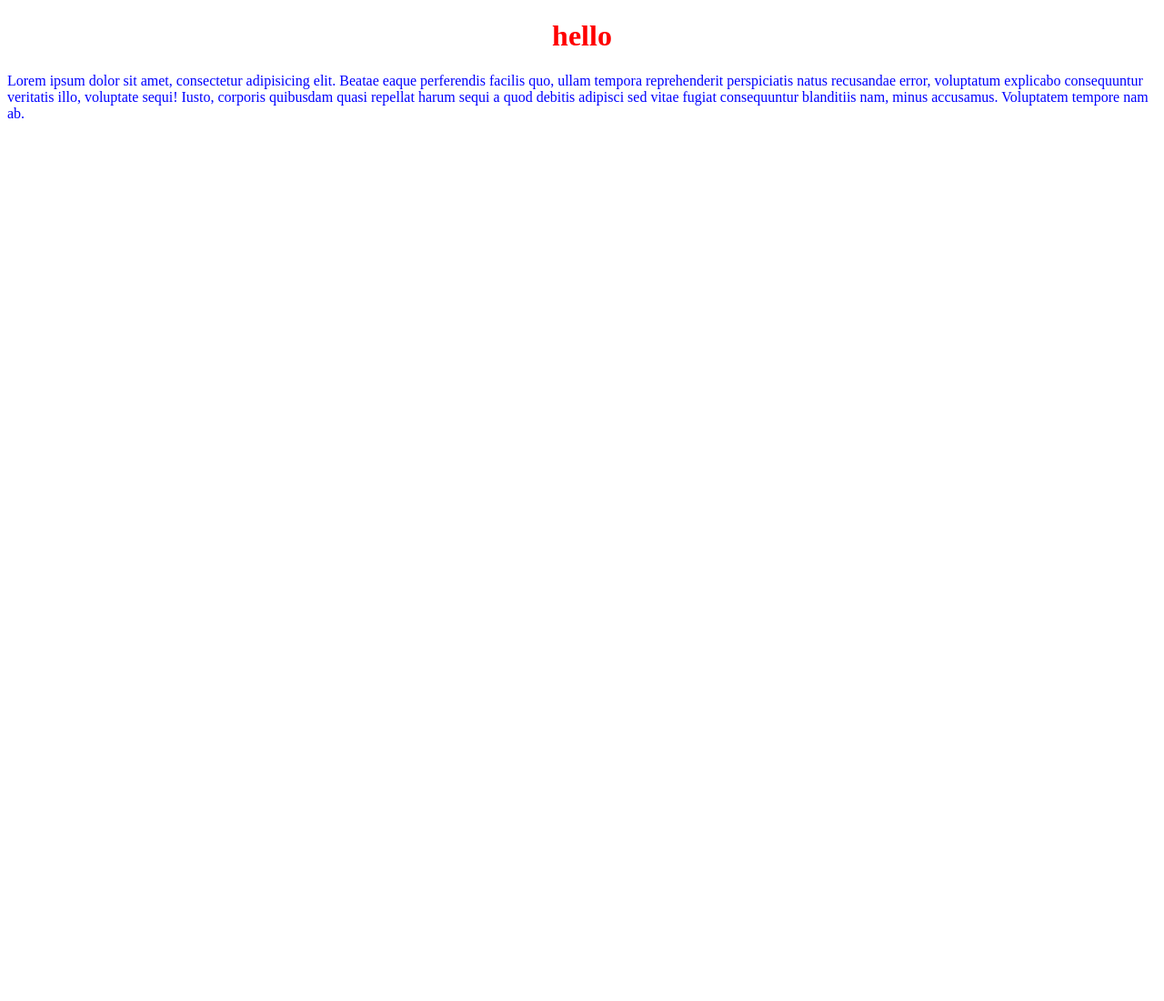
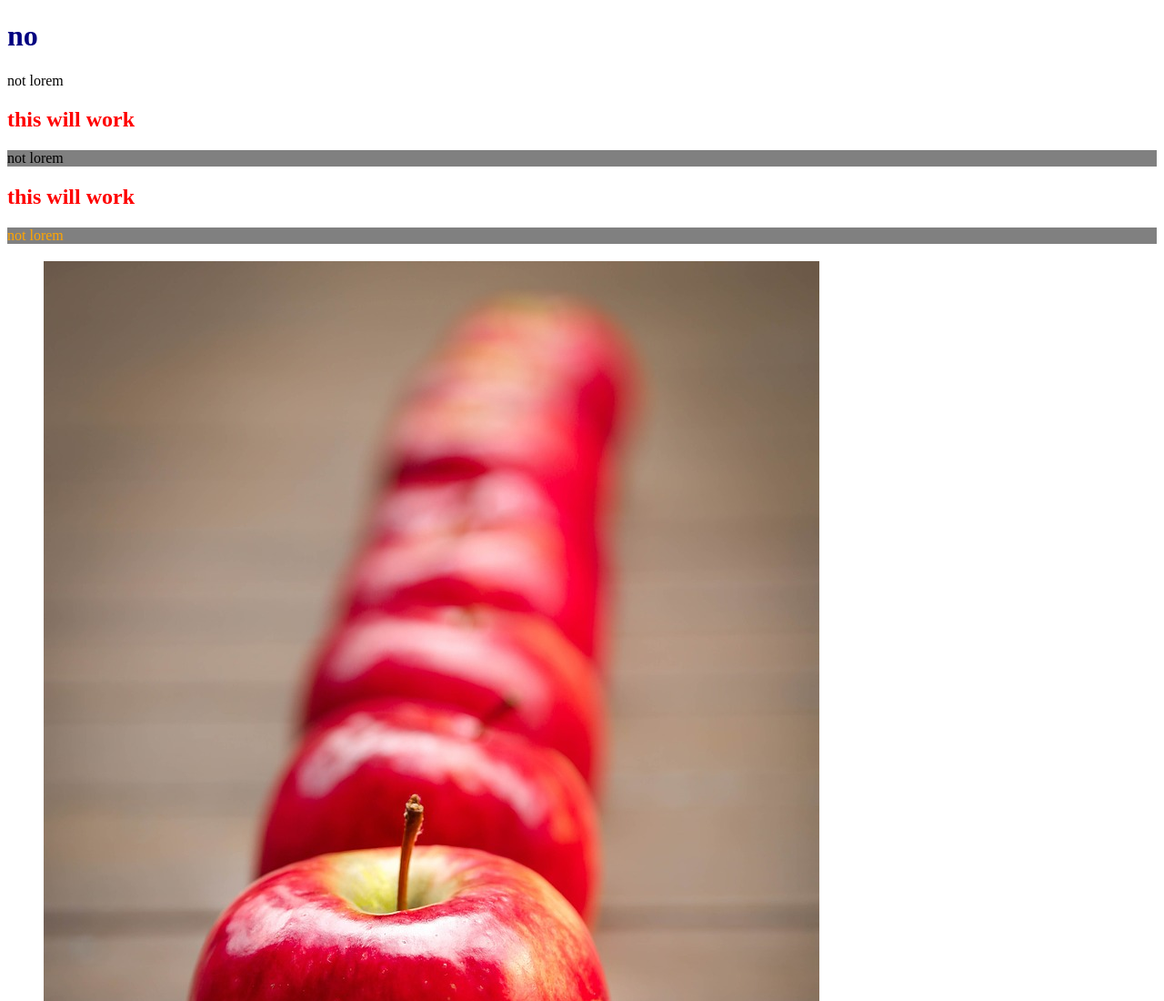
Before and after one commit to naonao0209/HTML, a plain HTML site: page ch06/ch06_2/index.html in a window 1280 px wide. Shown: the top 1100 px of the page at 91% size. Before the commit the page ends 800 px from the top, so only its background shows below. Drawn offline with Linux system fonts and the light colour scheme.

Commit message:
js file added

```diff
--- /dev/null
+++ b/ch06/ch06_2/css/style.css
@@ -0,0 +1,12 @@
+#header1{
+	color: navy;
+}
+.text{
+	background-color: gray;
+}
+.header2{
+	color: red;
+}
+.importantOne{
+	color: orange;
+}
--- a/ch06/ch06_2/index.html
+++ b/ch06/ch06_2/index.html
@@ -5,25 +5,37 @@
 	<title>Document</title>
 
 	<!-- external css -->
-	<link rel="stylesheet" href="style.css">
+	<link rel="stylesheet" href="./css/style.css">
 
-	<!-- external js -->
-	<script src="./main.js"></script>
-
-	<!-- internal js -->
-	<!--
-	<script>
-		alert("Congrats!!")
-	</script>
-		 -->
 
 </head>
 <body>
-	<!-- inline css -->
-	<!-- <h1 style="color: red; text-align: center;">hello</h1>
-	<p style="color: blue;"> -->
-	<h1>hello</h1>
-	<p>Lorem ipsum dolor sit amet, consectetur adipisicing elit. Beatae eaque perferendis facilis quo, ullam tempora reprehenderit perspiciatis natus recusandae error, voluptatum explicabo consequuntur veritatis illo, voluptate sequi! Iusto, corporis quibusdam quasi repellat harum sequi a quod debitis adipisci sed vitae fugiat consequuntur blanditiis nam, minus accusamus. Voluptatem tempore nam ab.</p>
+
+	<h1 id="header1">HELLO JAVASCRIPT</h1>
+
+	<p>Lorem ipsum dolor sit amet, consectetur adipisicing elit. Beatae eaque perferendis facilis quo, ullam tempora.</p>
+
+	<h2 class="header2">hello css</h2>
+	<p class="text">Lorem ipsum dolor sit amet, consectetur adipisicing elit. Beatae eaque perferendis facilis quo, ullam tempora.</p>
+
+	<h2 class="header2">hello html</h2>
+	<p class="text importantOne">Lorem ipsum dolor sit amet, consectetur adipisicing elit. Beatae eaque perferendis facilis quo, ullam tempora.</p>
+
+	<section class="location">
+
+	<h2></h2>
+	<figure>
+			<img src="./images/apple.jpg" alt="">
+			<figcaption>Apple</figcaption>
+	</figure>
+
+
+		<iframe src="https://www.google.com/maps/embed?pb=!1m18!1m12!1m3!1d41633.29054230434!2d-123.09325288151715!3d49.29381517343418!2m3!1f0!2f0!3f0!3m2!1i1024!2i768!4f13.1!3m3!1m2!1s0x5486717f6caeefa7%3A0xb62e1b9ca90166cb!2sApple+Pacific+Centre!5e0!3m2!1sen!2sca!4v1541533043154" width="600" height="450" frameborder="0" style="border:0" allowfullscreen></iframe><br>
+
+	</section>
+
+	<!-- external js place end of the body -->
+	<script src="./js/main.js"></script>
 
 </body>
 </html>
--- /dev/null
+++ b/ch06/ch06_2/js/main.js
@@ -0,0 +1,11 @@
+document.getElementById("header1").innerHTML = "no";
+
+document.getElementsByClassName("header2")[0].innerHTML ="this will work";
+
+document.getElementsByClassName("header2")[1].innerHTML ="this will work"
+
+document.getElementsByTagName("p")[0].innerHTML ="not lorem";
+
+document.getElementsByTagName("p")[1].innerHTML ="not lorem";
+
+document.getElementsByTagName("p")[2].innerHTML ="not lorem";
--- a/ch06/ch06_2/main.js
+++ /dev/null
@@ -1,2 +0,0 @@
-// alert("Congrats!!");
-console.log("connection established");
--- a/ch06/ch06_2/style.css
+++ /dev/null
@@ -1,7 +0,0 @@
-h1{
-	color: red;
-	text-align: center;
-}
-p{
-	color: blue;
-}
```
Also changed, not shown: ch06/ch06_2/images/apple.jpg (added).
